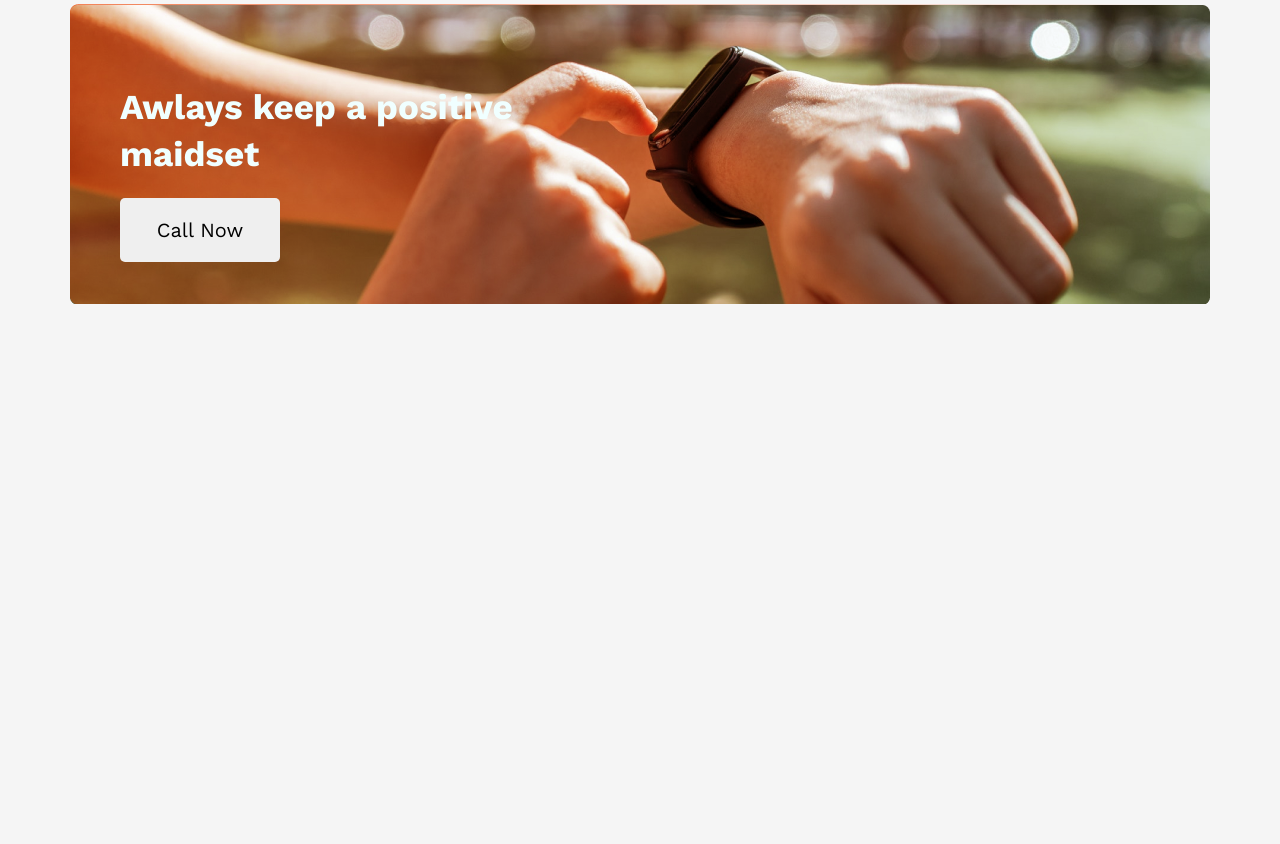
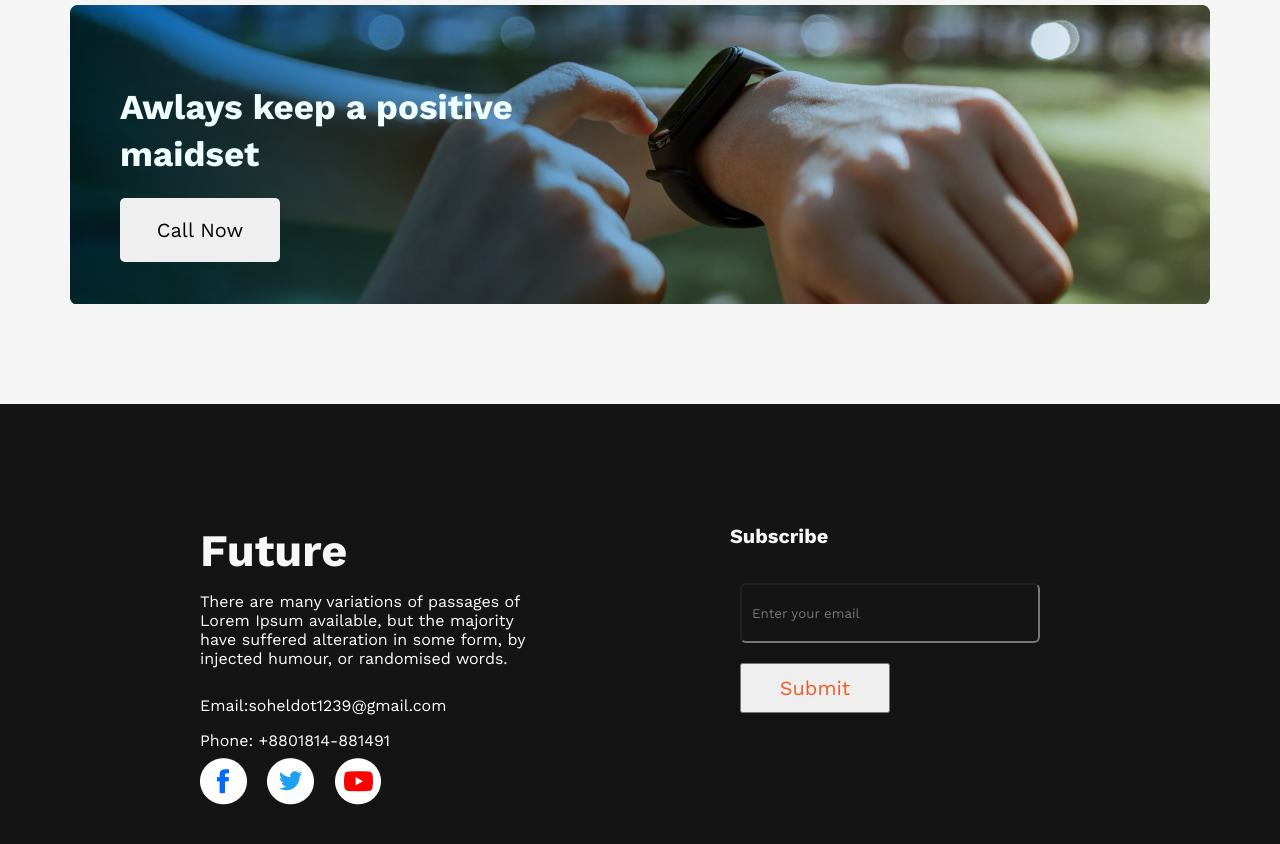
Before and after one commit to Sohel0Raza/new-challenge, a plain HTML site: page index.html in a window 1280 px wide. Shown: the part 2098-2942 px from the top of the page. Before the commit the page ends 2452 px from the top, so only its background shows below. Drawn offline with nearby package versions, Linux system fonts and the light colour scheme.

Commit message:
all section compelite

```diff
--- a/index.html
+++ b/index.html
@@ -6,13 +6,14 @@
     <meta name="viewport" content="width=device-width, initial-scale=1.0">
     <title>New Challenge</title>
     <link rel="stylesheet" href="style.css">
+    <link rel="stylesheet" href="https://cdnjs.cloudflare.com/ajax/libs/font-awesome/6.2.1/css/all.min.css" integrity="sha512-MV7K8+y+gLIBoVD59lQIYicR65iaqukzvf/nwasF0nqhPay5w/9lJmVM2hMDcnK1OnMGCdVK+iQrJ7lzPJQd1w==" crossorigin="anonymous" referrerpolicy="no-referrer" />
 </head>
 <body>
     <header class="banner">
         <div class="banner-content">
             <h1 class="banner-title">All Thinks Are Possible If You Believe</h1>
             <p class="banner-descriaption">There are many variantions of passages of Lorem ipsum dolor sit amet consectetur, adipisicing elit. Laboriosam enim itaque minus. Autem, ratione molestias. Beatae?</p>
-            <button class="primary-button">Contact Us</button>
+            <button type="button" class="primary-button">Contact Us</button>
         </div>
     </header>
 
@@ -24,12 +25,12 @@
             <div class="section-content">
                 <h3 class="section-title">My failures of previous year</h3>
                 <p class="section-description">My life is totle wrong way.Now i try to my best to do something. Lorem ipsum dolor sit amet consectetur adipisicing elit. Atque minus voluptate corrupti magnam expedita odit!</p>
-                <ul class="soloved">
-                    <li>Contrary to popular belief, in not simply.</li>
-                    <li>Life is short jonury.</li>
-                    <li>Do somthing for future. </li>
-                    <li>Man can not live alone. </li>
-                    <li>Developer future is very painful</li>
+                <ul class="list">
+                    <li><i class="fa-solid fa-check"></i>Contrary to popular belief.</li>
+                    <li> <i class="fa-solid fa-check"></i>Life is short jonury.</li>
+                    <li><i class="fa-solid fa-check"></i>Do somthing for future. </li>
+                    <li><i class="fa-solid fa-check"></i>Man can not live alone. </li>
+                    <li><i class="fa-solid fa-check"></i>Developer future is very painful</li>
                 </ul>
             </div>
         </section>
@@ -64,14 +65,41 @@
         <section class="section-end">
             <div class="mind-set">
                 <h2 class="mind-set-title">Awlays keep a positive maidset</h2>
-                <button class="secondary-butt">Call Now</button>
+                <button type="button" class="secondary-butt">Call Now</button>
 
             </div>
         </section>
     </main>
 
-    <footer>
+    <footer class="footer">
+        <div class="footer-content">
+            <h3 class="footer-title">Future</h3>
+            <div class="footer-descriotion">
+                <p>There are many variations of passages of Lorem Ipsum available, but the majority have suffered alteration in some form, by injected humour, or randomised words.</p>
+                <div class="footer-call">
+                    <p>Email:soheldot1239@gmail.com</p>
+                    <p>Phone: +8801814-881491</p>
+                    <a href="">
+                        <img src="./images/icons/fb.png" alt="" srcset="">
+                    </a>
+                    <a href="">
+                        <img src="./images/icons/twitter.png" alt="" srcset="">
+                    </a>
+                    <a href="">
+                        <img src="./images/icons/youtube.png" alt="" srcset="">
+                    </a>
+                </div>
 
+            </div>
+            </div>
+        </div>
+        <div class="last-content">
+            <h5 class="footer-title-last" >Subscribe</h3>
+            <form class="footer-form" action="">
+                <input type="email" name="" id="" placeholder="Enter your email">
+                <input type="submit" name="" id="" placeholder="Subscribe">
+            </form>
+        </div>
     </footer>
 </body>
 </html>
--- a/style.css
+++ b/style.css
@@ -93,12 +93,20 @@ body {
 
 }
 
-.soloved {
-    margin-left: 20px;
+.list {
     font-size: 16px;
     line-height: 22px;
-    list-style: square;
 }
+
+.list li {
+    list-style: none;
+}
+.list li i {
+    font-size: 16px;
+    color: #6b0902;
+    padding: 10px;
+}
+
 
 /* plans style  */
 .plans {
@@ -144,8 +152,8 @@ body {
     width: 1140px;
     height: 300px;
     margin: 50px auto;
-    background-image: url("./images/gradient2.png"), url("./images/watch.png");
-    background-blend-mode: soft-light;
+    background-image: url("./images/gradient1.png"), url("./images/watch.png");
+    background-blend-mode: multiply;
 
 }
 
@@ -171,3 +179,68 @@ body {
     border: none;
     border-radius: 5px;
 }
+
+/* footer style  */
+
+.footer{
+    width: 100%;
+    height: 500px;
+    display: flex;
+    gap: 200px;
+    margin-top: 100px;
+    padding: 120px 200px;
+    background-color:  #151414;
+    color: ;
+}
+
+.footer-title{
+    font-weight: 700;
+font-size: 45px;
+color: #F8F8F8;
+}
+
+.footer-descriotion{
+    margin-top: 15px;
+    margin-bottom: 22px;
+    font-weight: 400;
+font-size: 16px;
+color: #ffffff;
+}
+
+.footer-call{
+    margin-top: 20px;
+    line-height: 35px;
+}
+
+.footer-contact ,a{
+    text-decoration: none;
+    padding-right: 15px;
+}
+
+.last-content{
+    margin-right: 200px;
+}
+
+.footer-title-last{
+    margin-bottom: 25px;
+    font-weight: 700;
+font-size: 20px;
+color: #F8F8F8;
+}
+
+.footer-form ,input[type="email"]{
+    width: 300px;
+    height: 60px;
+    margin-bottom: 20px;
+    border-radius: 6px;
+    padding: 10px;
+    background-color: #151414;
+    color: white;
+}
+
+.footer-form ,input[type="submit"]{
+    width: 150px;
+height: 50px;
+font-size: 20px;
+color: #F15B22;
+}
```
